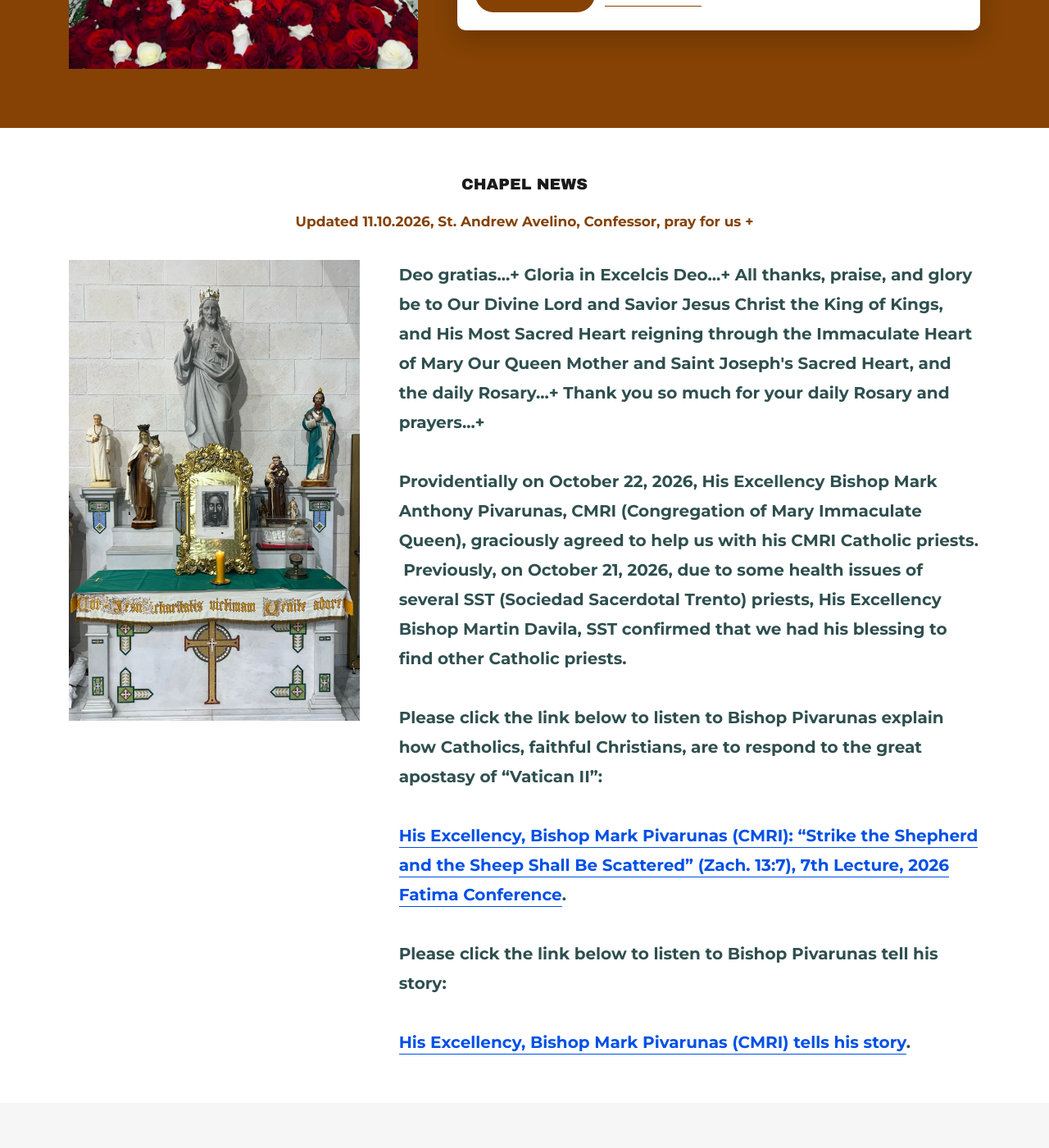
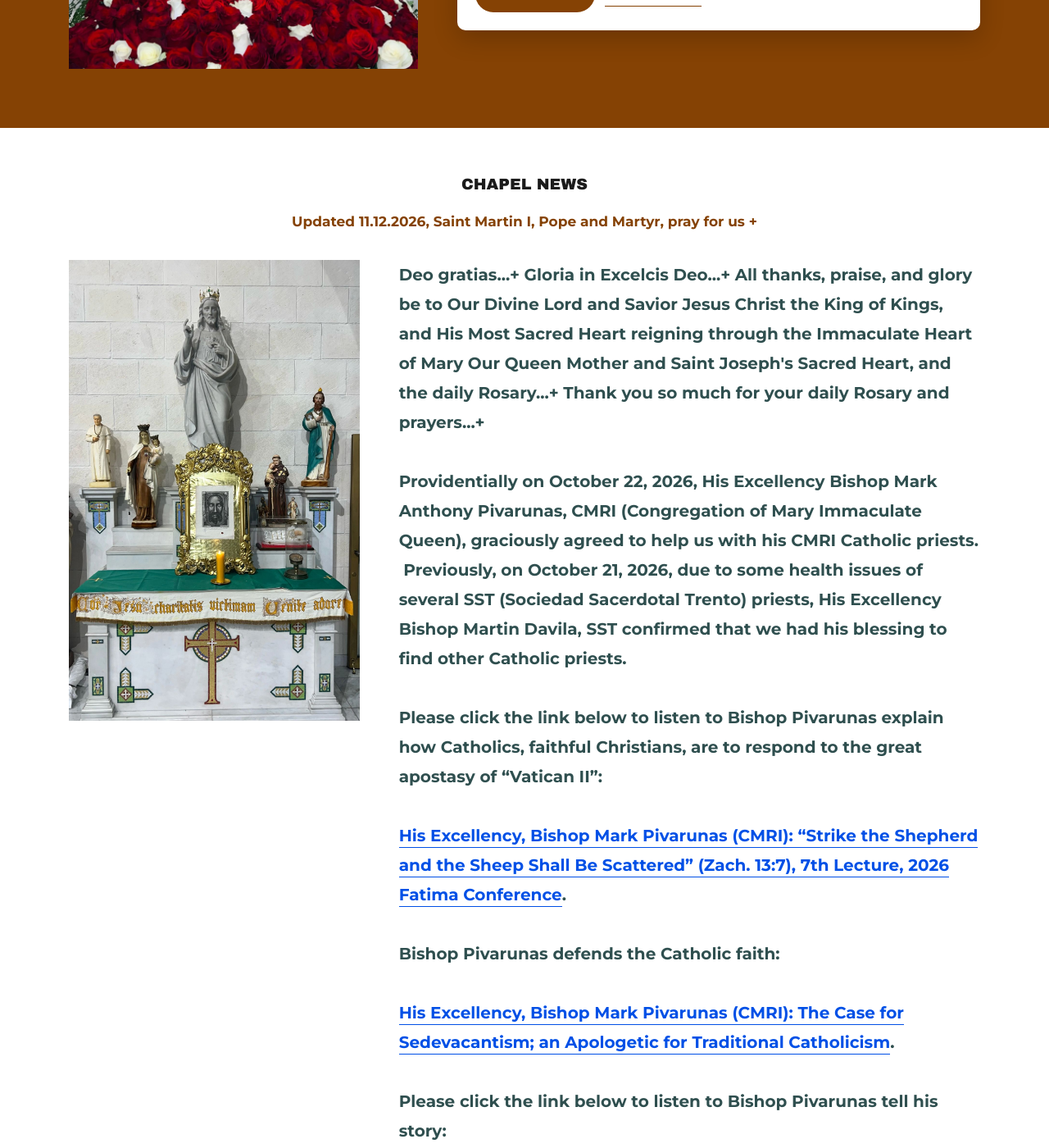
Before and after one commit to ourladymhtchurch/ourladymhtchurch.github.io, a Jekyll site: the page built from index.html, in a window 1280 px wide and 1400 px high, scrolled down 713 px. Shown: the whole window at 82% size. Built offline with Jekyll 4.4.1, drawn with Linux system fonts in a browser that asks for light colours.

Commit message:
Add Bishop Pivarunas's Case for Sedevacantism video and update the Chapel News date to 11.12.2026 (St. Martin I)

```diff
--- a/_data/notices.yml
+++ b/_data/notices.yml
@@ -11,6 +11,6 @@
 # The main news text itself (beside the side-altar photo) is near the top of
 # index.html.
 # ---------------------------------------------------------------------------
-updated: "Updated 11.10.2026, St. Andrew Avelino, Confessor, pray for us +"
+updated: "Updated 11.12.2026, Saint Martin I, Pope and Martyr, pray for us +"
 
 items: []
--- a/index.html
+++ b/index.html
@@ -27,6 +27,10 @@ featured.yml, prayer.yml and devotions.yml.
 <p><strong>Please click the link below to listen to Bishop Pivarunas explain how Catholics, faithful Christians, are to respond to the great apostasy of “Vatican II”:</strong></p>
 <p><br></p>
 <p><a href="https://www.youtube.com/watch?v=v6ElD6rhY74" target="_blank" rel="noopener"><strong>His Excellency, Bishop Mark Pivarunas (CMRI): “Strike the Shepherd and the Sheep Shall Be Scattered” (Zach. 13:7), 7th Lecture, 2026 Fatima Conference</strong></a><strong>.</strong></p>
+<p><br></p>
+<p><strong>Bishop Pivarunas defends the Catholic faith:</strong></p>
+<p><br></p>
+<p><a href="https://www.youtube.com/watch?v=nqgIlh5PGuE" target="_blank" rel="noopener"><strong>His Excellency, Bishop Mark Pivarunas (CMRI): The Case for Sedevacantism; an Apologetic for Traditional Catholicism</strong></a><strong>.</strong></p>
 <p><br></p>
 <p><strong>Please click the link below to listen to Bishop Pivarunas tell his story:</strong></p>
 <p><br></p>
```
